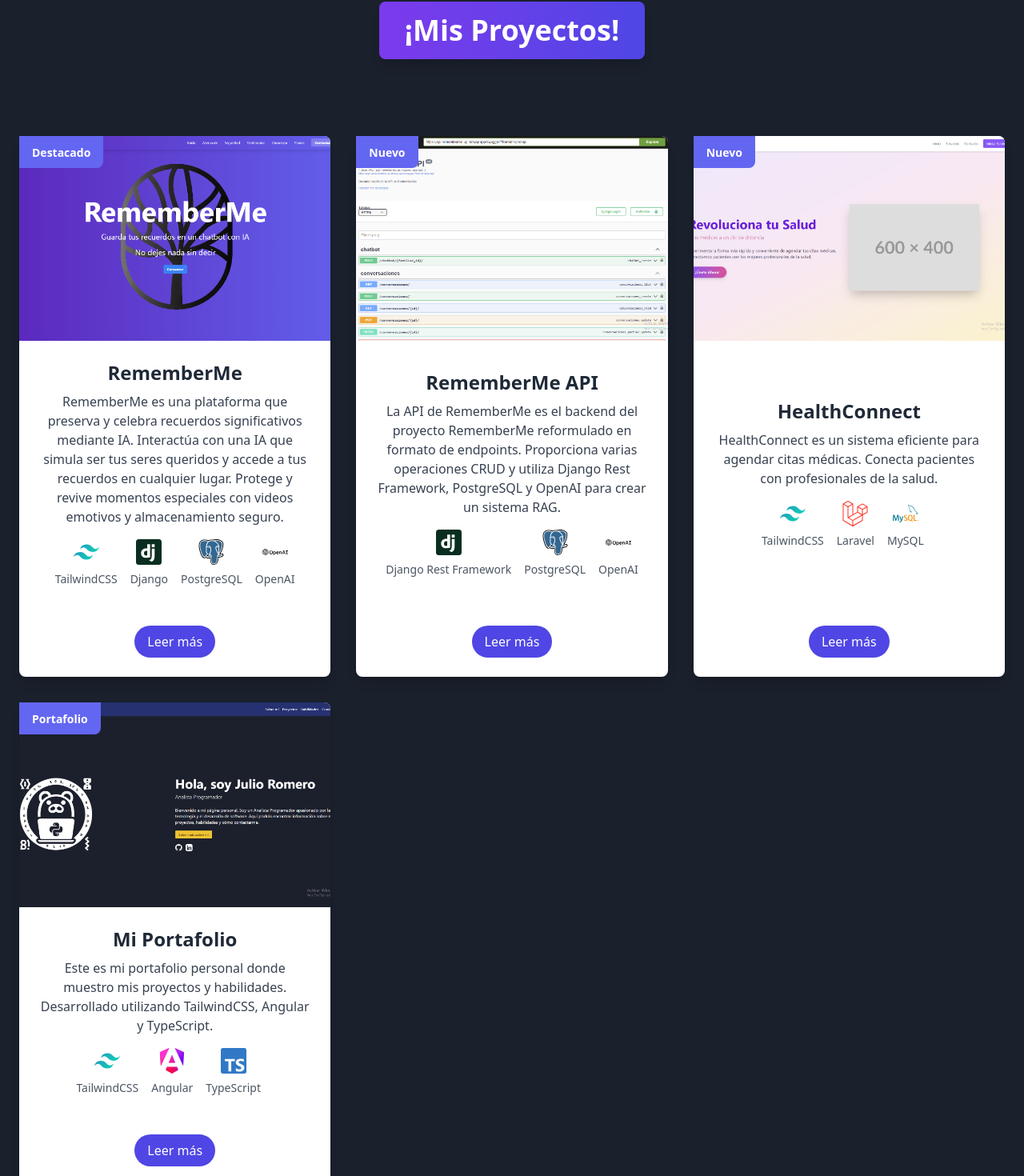
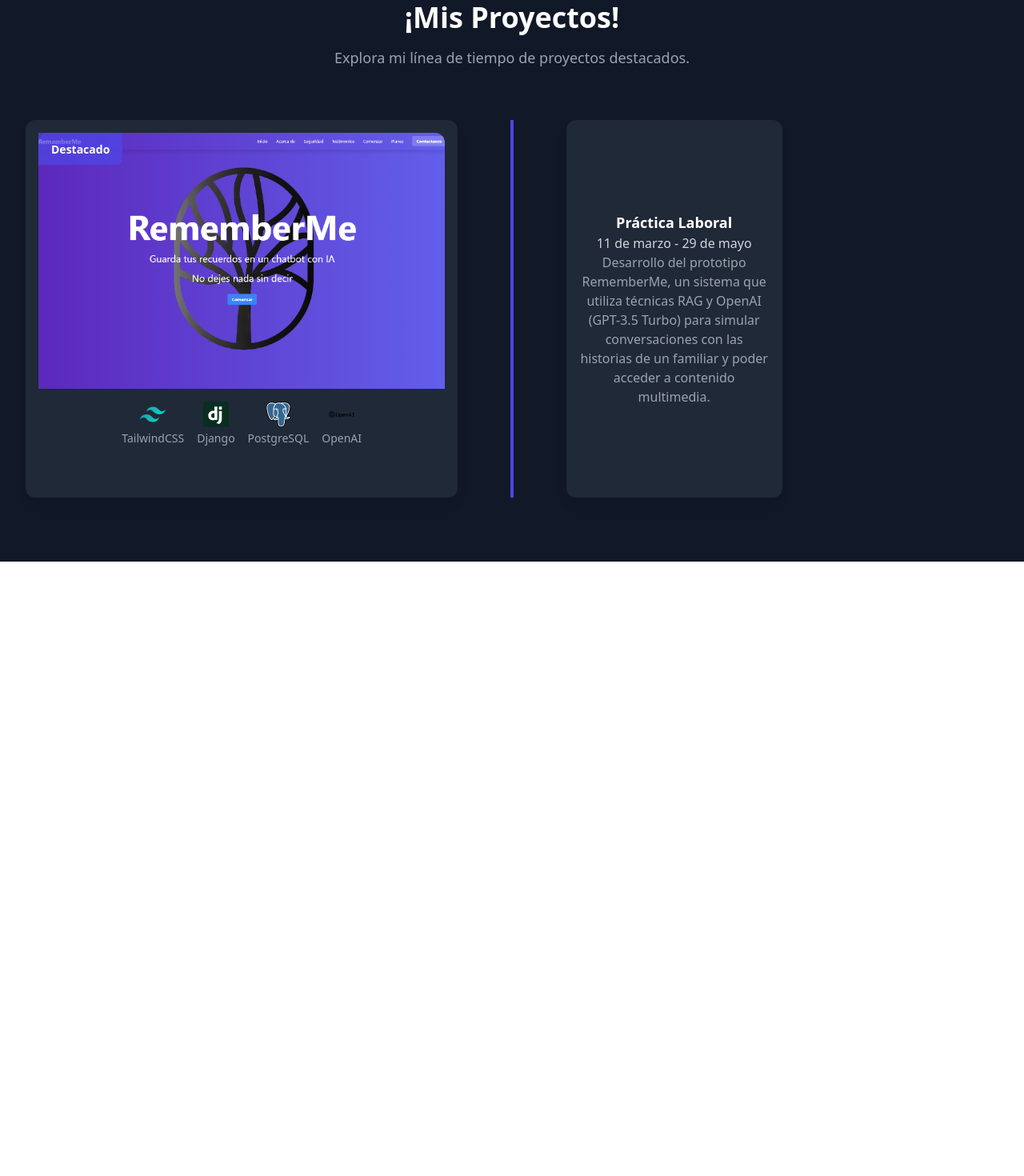
Before and after one commit to H0clar/portafolioAng, an Angular app: page / in a window 1280 px wide. Shown: the part 1934-3404 px from the top of the page at 80% size. After the commit the page ends 2636 px from the top, so only its background shows below. Built offline with nearby package versions, Linux system fonts and the light colour scheme.

Commit message:
mejora proyectos linea de tiempo

```diff
--- a/src/app/landing/projects/projects.component.html
+++ b/src/app/landing/projects/projects.component.html
@@ -1,142 +1,70 @@
-<section id="projects" class="flex items-center justify-center min-h-screen pt-20" style="background-color: #1a202c;">
-    <div class="container mx-auto px-6 text-center">
-        <div class="inline-block bg-gradient-to-r from-purple-600 to-indigo-600 text-white py-4 px-8 rounded-lg shadow-lg mb-24">
-            <h2 class="text-4xl font-bold">¡Mis Proyectos!</h2>
+<section id="projects" class="bg-gray-900 py-20">
+    <div class="container mx-auto px-6">
+        <div class="text-center mb-16">
+            <h2 class="text-4xl font-bold text-white mb-4" data-aos="fade-up">¡Mis Proyectos!</h2>
+            <p class="text-gray-400 text-lg" data-aos="fade-up" data-aos-delay="200">Explora mi línea de tiempo de proyectos destacados.</p>
         </div>
-        <div class="grid gap-8 grid-cols-1 md:grid-cols-2 lg:grid-cols-3">
-            <!-- RememberMe Project Card -->
-            <div class="flex flex-col justify-between bg-white rounded-lg shadow-lg hover:shadow-2xl transition duration-300 transform hover:-translate-y-2">
         <div class="relative">
-                    <img src="assets/imagenes/proyectos/rememberme/rememberme.png" alt="RememberMe Project" class="rounded-t-lg w-full h-64 object-cover">
-                    <div class="absolute top-0 left-0 bg-indigo-500 text-white px-4 py-2 rounded-br-lg">
+            <div class="border-l-4 border-indigo-600 absolute h-full top-0 left-1/2 hidden md:block transform -translate-x-1/2"></div>
+            <div class="flex flex-col md:grid grid-cols-9 mx-auto px-2">
+                <div class="flex md:contents">
+                    <div class="col-start-1 col-end-10 md:col-start-1 md:col-end-5 p-4 rounded-xl shadow-lg bg-gray-800 relative mb-8 md:mb-0 md:mx-auto overflow-hidden group" data-aos="fade-right">
+                        <div class="relative">
+                            <img src="assets/imagenes/proyectos/rememberme/rememberme.png" alt="RememberMe Project" class="w-full h-64 md:h-80 object-cover rounded-t-xl transition-transform duration-300 group-hover:scale-105">
+                            <div class="absolute top-0 left-0 bg-indigo-600 bg-opacity-75 text-white px-4 py-2 rounded-br-lg">
                                 <span class="text-sm font-semibold">Destacado</span>
                             </div>
                         </div>
-                <div class="p-6">
-                    <h3 class="text-2xl font-bold mb-2 text-gray-800">RememberMe</h3>
-                    <p class="text-gray-700 mb-4">
+                        <div class="p-4">
+                            <div class="flex flex-wrap mb-4 justify-center">
+                                <div class="flex flex-col items-center mr-4 mb-4">
+                                    <span class="iconify text-blue-500 w-8 h-8" data-icon="logos:tailwindcss-icon"></span>
+                                    <span class="text-gray-400 text-sm mt-1">TailwindCSS</span>
+                                </div>
+                                <div class="flex flex-col items-center mr-4 mb-4">
+                                    <span class="iconify text-green-500 w-8 h-8" data-icon="logos:django-icon"></span>
+                                    <span class="text-gray-400 text-sm mt-1">Django</span>
+                                </div>
+                                <div class="flex flex-col items-center mr-4 mb-4">
+                                    <span class="iconify text-blue-700 w-8 h-8" data-icon="logos:postgresql"></span>
+                                    <span class="text-gray-400 text-sm mt-1">PostgreSQL</span>
+                                </div>
+                                <div class="flex flex-col items-center mb-4">
+                                    <span class="iconify text-teal-500 w-8 h-8" data-icon="logos:openai"></span>
+                                    <span class="text-gray-400 text-sm mt-1">OpenAI</span>
+                                </div>
+                            </div>
+                            <div class="absolute inset-0 bg-gray-900 bg-opacity-90 text-white flex flex-col justify-center items-center text-center opacity-0 transition-opacity duration-300 group-hover:opacity-100">
+                                <h3 class="font-semibold text-lg mb-2">RememberMe</h3>
+                                <p class="text-gray-300 text-base mb-4 px-4">
                                     RememberMe es una plataforma que preserva y celebra recuerdos significativos mediante IA. Interactúa con una IA que simula ser tus seres queridos y accede a tus recuerdos en cualquier lugar. Protege y revive momentos especiales con videos emotivos y almacenamiento seguro.
                                 </p>
-                    <div class="flex justify-center mb-4 flex-wrap">
-                        <div class="flex flex-col items-center mr-4 mb-2">
-                            <span class="iconify text-blue-500 w-8 h-8 mb-2" data-icon="logos:tailwindcss-icon"></span>
-                            <span class="text-gray-600 text-sm">TailwindCSS</span>
-                        </div>
-                        <div class="flex flex-col items-center mr-4 mb-2">
-                            <span class="iconify text-green-500 w-8 h-8 mb-2" data-icon="logos:django-icon"></span>
-                            <span class="text-gray-600 text-sm">Django</span>
-                        </div>
-                        <div class="flex flex-col items-center mr-4 mb-2">
-                            <span class="iconify text-blue-700 w-8 h-8 mb-2" data-icon="logos:postgresql"></span>
-                            <span class="text-gray-600 text-sm">PostgreSQL</span>
-                        </div>
-                        <div class="flex flex-col items-center mb-2">
-                            <span class="iconify text-teal-500 w-8 h-8 mb-2" data-icon="logos:openai"></span>
-                            <span class="text-gray-600 text-sm">OpenAI</span>
+                                <div class="text-center">
+                                    <a href="https://web-production-8dd1.up.railway.app/" target="_blank" rel="noopener noreferrer" class="inline-block bg-indigo-600 text-white py-2 px-6 rounded-full hover:bg-indigo-700 transition duration-300 transform hover:scale-105">Visita el sitio</a>
                                 </div>
                             </div>
                         </div>
-                <div class="flex justify-center pb-6">
-                    <a href="https://web-production-8dd1.up.railway.app/" target="_blank" rel="noopener noreferrer" class="bg-indigo-600 text-white py-2 px-4 rounded-full hover:bg-indigo-700 transition duration-300">Leer más</a>
                     </div>
-            </div>
-            <!-- RememberMe API Project Card -->
-            <div class="flex flex-col justify-between bg-white rounded-lg shadow-lg hover:shadow-2xl transition duration-300 transform hover:-translate-y-2">
-                <div class="relative">
-                    <img src="assets/imagenes/proyectos/apirememberme/apirememberme.png" alt="RememberMe API Project" class="rounded-t-lg w-full h-64 object-cover">
-                    <div class="absolute top-0 left-0 bg-indigo-500 text-white px-4 py-2 rounded-br-lg">
-                        <span class="text-sm font-semibold">Nuevo</span>
-                    </div>
-                </div>
-                <div class="p-6">
-                    <h3 class="text-2xl font-bold mb-2 text-gray-800">RememberMe API</h3>
-                    <p class="text-gray-700 mb-4">
-                        La API de RememberMe es el backend del proyecto RememberMe reformulado en formato de endpoints. Proporciona varias operaciones CRUD y utiliza Django Rest Framework, PostgreSQL y OpenAI para crear un sistema RAG.
-                    </p>
-                    <div class="flex justify-center mb-4 flex-wrap">
-                        <div class="flex flex-col items-center mr-4 mb-2">
-                            <span class="iconify text-green-500 w-8 h-8 mb-2" data-icon="logos:django-icon"></span>
-                            <span class="text-gray-600 text-sm">Django Rest Framework</span>
-                        </div>
-                        <div class="flex flex-col items-center mr-4 mb-2">
-                            <span class="iconify text-blue-700 w-8 h-8 mb-2" data-icon="logos:postgresql"></span>
-                            <span class="text-gray-600 text-sm">PostgreSQL</span>
-                        </div>
-                        <div class="flex flex-col items-center mb-2">
-                            <span class="iconify text-teal-500 w-8 h-8 mb-2" data-icon="logos:openai"></span>
-                            <span class="text-gray-600 text-sm">OpenAI</span>
+                    <div class="col-start-5 col-end-6 relative mr-10 md:mx-auto hidden md:block">
+                        <div class="h-full w-6 flex items-center justify-center">
+                            <div class="h-full w-1 bg-indigo-600 pointer-events-none"></div>
                         </div>
                     </div>
                 </div>
-                <div class="flex justify-center pb-6">
-                    <a href="https://api-rememberme.up.railway.app/swagger/" target="_blank" rel="noopener noreferrer" class="bg-indigo-600 text-white py-2 px-4 rounded-full hover:bg-indigo-700 transition duration-300">Leer más</a>
+                <div class="flex md:contents">
+                    <div class="col-start-4 col-end-6 md:col-start-6 md:col-end-8 p-4 rounded-xl shadow-lg bg-gray-800 relative mb-8 md:mb-0 md:mx-auto flex items-center h-full" data-aos="fade-left">
+                        <div class="text-center w-full">
+                            <h3 class="font-semibold text-lg text-white">Práctica Laboral</h3>
+                            <p class="text-gray-300">11 de marzo - 29 de mayo</p>
+                            <p class="text-gray-400">Desarrollo del prototipo RememberMe, un sistema que utiliza técnicas RAG y OpenAI (GPT-3.5 Turbo) para simular conversaciones con las historias de un familiar y poder acceder a contenido multimedia.</p>
+                            <div class="block md:hidden text-center mt-4">
+                                <a href="https://web-production-8dd1.up.railway.app/" target="_blank" rel="noopener noreferrer" class="inline-block bg-indigo-600 text-white py-2 px-6 rounded-full hover:bg-indigo-700 transition duration-300 transform hover:scale-105">Visita el sitio</a>
                             </div>
                         </div>
-            <!-- HealthConnect Project Card -->
-            <div class="flex flex-col justify-between bg-white rounded-lg shadow-lg hover:shadow-2xl transition duration-300 transform hover:-translate-y-2">
-                <div class="relative">
-                    <img src="assets/imagenes/proyectos/HealthConnect/healthconnect.png" alt="HealthConnect Project" class="rounded-t-lg w-full h-64 object-cover">
-                    <div class="absolute top-0 left-0 bg-indigo-500 text-white px-4 py-2 rounded-br-lg">
-                        <span class="text-sm font-semibold">Nuevo</span>
-                    </div>
-                </div>
-                <div class="p-6">
-                    <h3 class="text-2xl font-bold mb-2 text-gray-800">HealthConnect</h3>
-                    <p class="text-gray-700 mb-4">
-                        HealthConnect es un sistema eficiente para agendar citas médicas. Conecta pacientes con profesionales de la salud.
-                    </p>
-                    <div class="flex justify-center mb-4 flex-wrap">
-                        <div class="flex flex-col items-center mr-4 mb-2">
-                            <span class="iconify text-blue-500 w-8 h-8 mb-2" data-icon="logos:tailwindcss-icon"></span>
-                            <span class="text-gray-600 text-sm">TailwindCSS</span>
-                        </div>
-                        <div class="flex flex-col items-center mr-4 mb-2">
-                            <span class="iconify text-red-500 w-8 h-8 mb-2" data-icon="logos:laravel"></span>
-                            <span class="text-gray-600 text-sm">Laravel</span>
-                        </div>
-                        <div class="flex flex-col items-center mr-4 mb-2">
-                            <span class="iconify text-blue-700 w-8 h-8 mb-2" data-icon="logos:mysql"></span>
-                            <span class="text-gray-600 text-sm">MySQL</span>
-                        </div>
-                    </div>
-                </div>
-                <div class="flex justify-center pb-6">
-                    <a href="https://citasmedicas.up.railway.app/" target="_blank" rel="noopener noreferrer" class="bg-indigo-600 text-white py-2 px-4 rounded-full hover:bg-indigo-700 transition duration-300">Leer más</a>
-                </div>
-            </div>
-            <!-- Portfolio Project Card -->
-            <div class="flex flex-col justify-between bg-white rounded-lg shadow-lg hover:shadow-2xl transition duration-300 transform hover:-translate-y-2">
-                <div class="relative">
-                    <img src="assets/imagenes/proyectos/Portafolio/portafolio.png" alt="Portfolio Project" class="rounded-t-lg w-full h-64 object-cover">
-                    <div class="absolute top-0 left-0 bg-indigo-500 text-white px-4 py-2 rounded-br-lg">
-                        <span class="text-sm font-semibold">Portafolio</span>
-                    </div>
-                </div>
-                <div class="p-6">
-                    <h3 class="text-2xl font-bold mb-2 text-gray-800">Mi Portafolio</h3>
-                    <p class="text-gray-700 mb-4">
-                        Este es mi portafolio personal donde muestro mis proyectos y habilidades. Desarrollado utilizando TailwindCSS, Angular y TypeScript.
-                    </p>
-                    <div class="flex justify-center mb-4 flex-wrap">
-                        <div class="flex flex-col items-center mr-4 mb-2">
-                            <span class="iconify text-blue-500 w-8 h-8 mb-2" data-icon="logos:tailwindcss-icon"></span>
-                            <span class="text-gray-600 text-sm">TailwindCSS</span>
-                        </div>
-                        <div class="flex flex-col items-center mr-4 mb-2">
-                            <span class="iconify text-red-600 w-8 h-8 mb-2" data-icon="logos:angular-icon"></span>
-                            <span class="text-gray-600 text-sm">Angular</span>
-                        </div>
-                        <div class="flex flex-col items-center mr-4 mb-2">
-                            <span class="iconify text-blue-500 w-8 h-8 mb-2" data-icon="logos:typescript-icon"></span>
-                            <span class="text-gray-600 text-sm">TypeScript</span>
-                        </div>
-                    </div>
-                </div>
-                <div class="flex justify-center pb-6">
-                    <a href="https://h0clar.github.io/portafolioAng/" target="_blank" rel="noopener noreferrer" class="bg-indigo-600 text-white py-2 px-4 rounded-full hover:bg-indigo-700 transition duration-300">Leer más</a>
                     </div>
                 </div>
                 <!-- Agrega más proyectos aquí -->
             </div>
         </div>
+    </div>
 </section>
--- a/src/index.html
+++ b/src/index.html
@@ -10,8 +10,15 @@
   <script src="https://code.iconify.design/2/2.1.1/iconify.min.js"></script>
   <link rel="stylesheet" href="https://unpkg.com/swiper/swiper-bundle.min.css" />
   <script src="https://unpkg.com/swiper/swiper-bundle.min.js"></script>
+
+  <link href="https://cdn.jsdelivr.net/npm/aos@2.3.4/dist/aos.css" rel="stylesheet">
+
 </head>
 <body>
   <app-root></app-root>
+  <script src="https://cdn.jsdelivr.net/npm/aos@2.3.4/dist/aos.js"></script>
+  <script>
+      AOS.init();
+  </script>
 </body>
 </html>
```
Also changed, not shown: 1 other file (tests, documents, lock files or other folders). Lines whose indentation alone changed are shown as unchanged.
